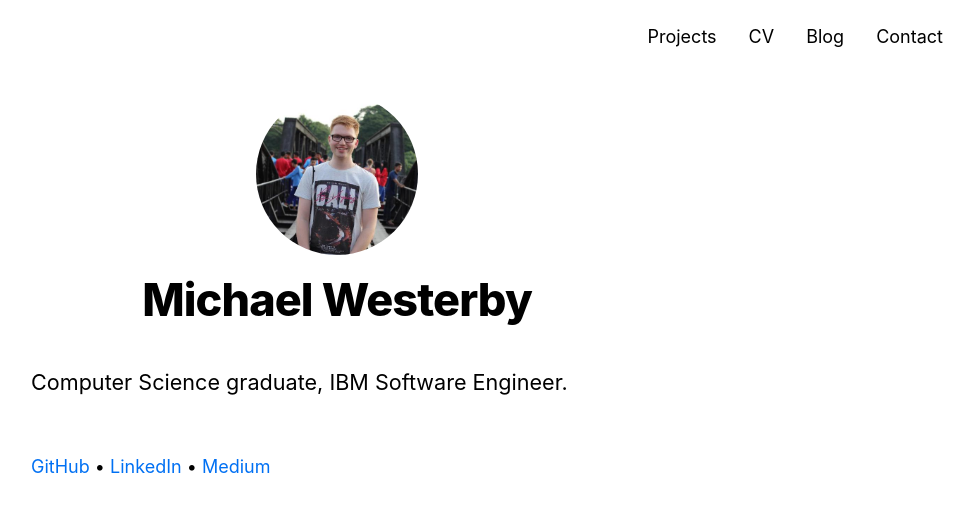
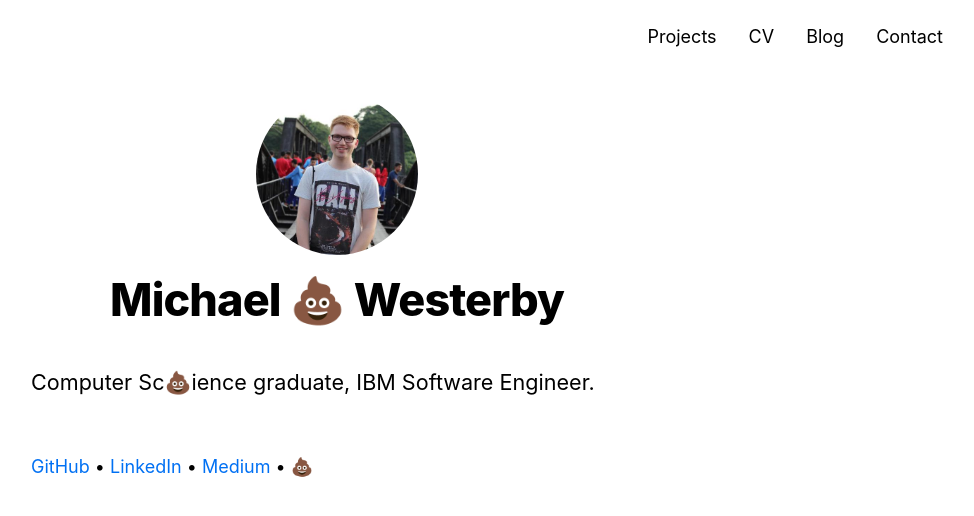
Before and after one commit to mwesterby/michaelwesterby.com, a Next.js app: page / in a window 1280 px wide. Shown: the top 516 px of the page, without its empty margins (303-1277 px from the left). Built offline with nearby package versions, Linux system fonts and the light colour scheme.

Commit message:
Added poop emoji

```diff
--- a/components/footer.js
+++ b/components/footer.js
@@ -11,7 +11,8 @@ export default function Footer() {
       <footer className={styles.footer}>
         <a href={`https://github.com/${github}`} target="_blank">GitHub</a>{spacer}
         <a href={`https://www.linkedin.com/in/${linkedin}`} target="_blank">LinkedIn</a>{spacer}
-        <a href={`https://medium.com/${medium}`} target="_blank">Medium</a>
+        <a href={`https://medium.com/${medium}`} target="_blank">Medium</a>{spacer}
+        <a href={`#`} target="_blank">💩</a>
       </footer>
   )
 }
--- a/components/layout.js
+++ b/components/layout.js
@@ -4,7 +4,7 @@ import Footer from './footer'
 import Navbar from './navbar'
 import Banner from './banner'
 
-const name = 'Michael Westerby'
+const name = 'Michael 💩 Westerby'
 export const siteTitle = name
 
 export default function Layout({ children, home }) {
--- a/pages/index.js
+++ b/pages/index.js
@@ -9,7 +9,7 @@ export default function Home({ allPostsData }) {
         <title>{siteTitle}</title>
       </Head>
       <section className={utilStyles.headingMd}>
-        <p>Computer Science graduate, IBM Software Engineer.</p>
+        <p>Computer Sc💩ience graduate, IBM Software Engineer.</p>
       </section>
     </Layout>
   )
```
